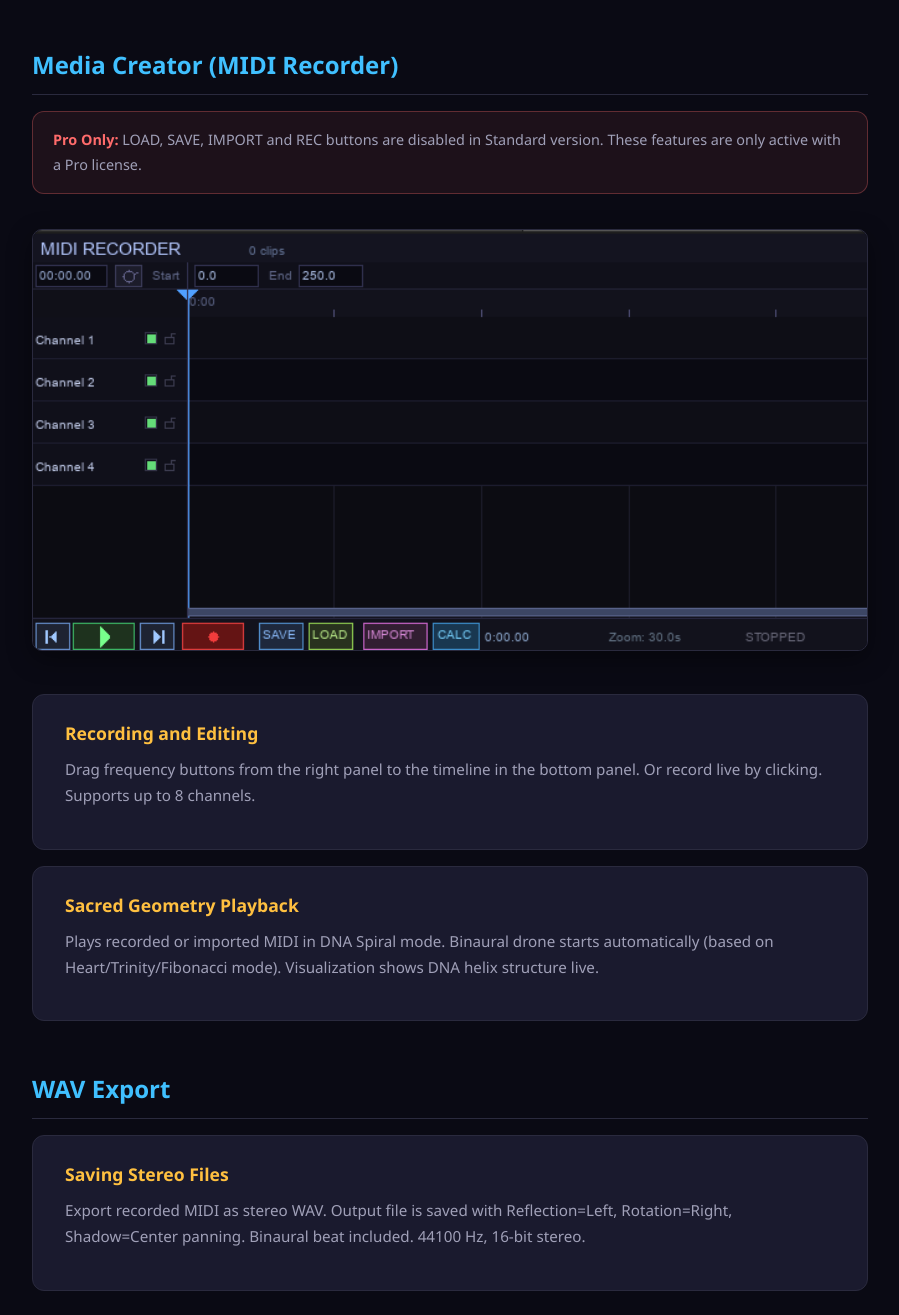
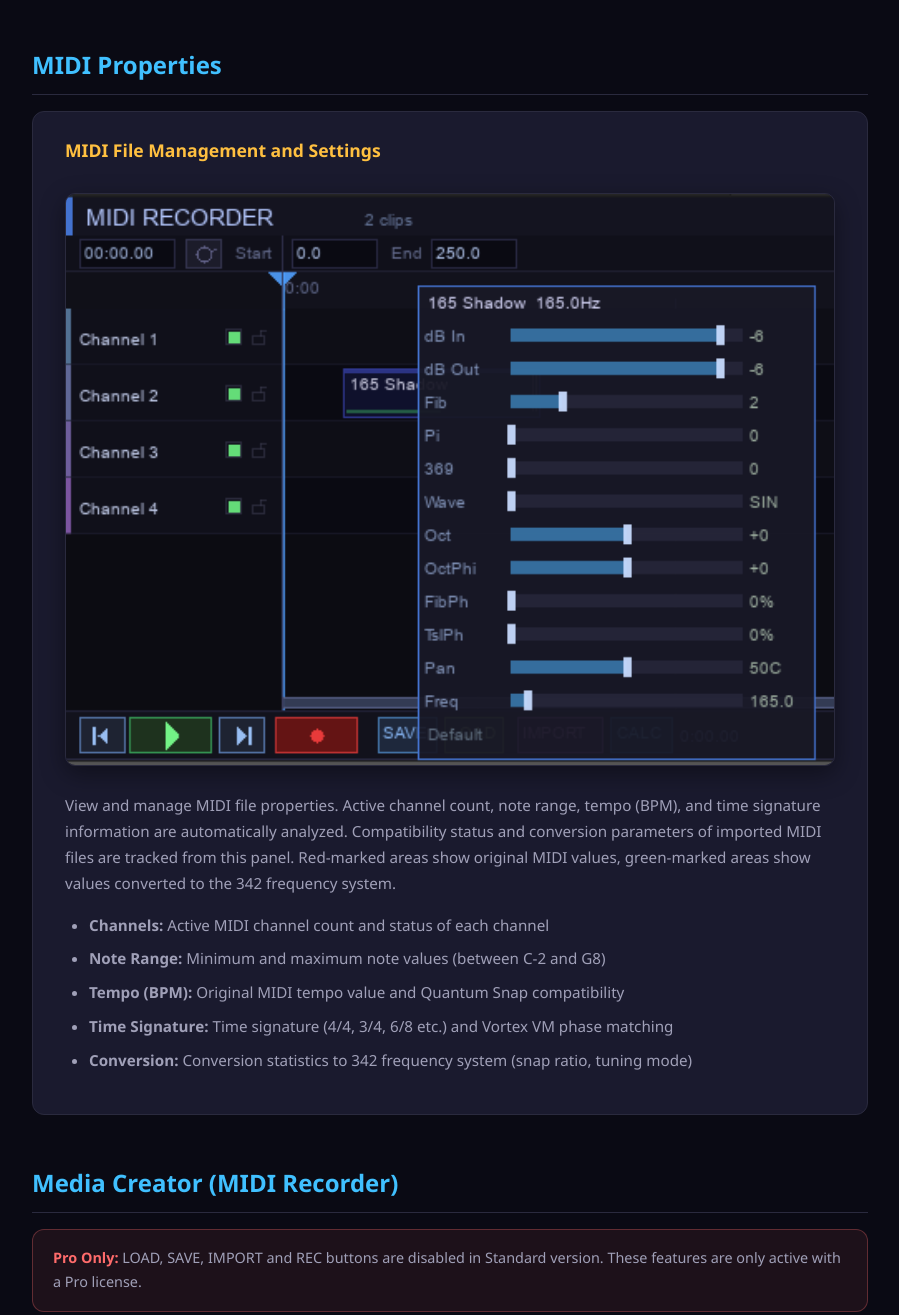
Before and after one commit to murattutu13th-debug/murattutu13th-debug.github.io, a plain HTML site: page guide.html in a window 1280 px wide. Shown: the part 3455-4770 px from the top of the page, without its empty margins (190-1089 px from the left). Drawn offline with Linux system fonts and the light colour scheme.

Commit message:
Add files via upload

```diff
--- a/guide.html
+++ b/guide.html
@@ -170,6 +170,22 @@
         <p data-tr="Brute-force optimizasyon: her notu 50 kutsal carpanla (phi, pi, e, sqrt turevleri) test eder. En yakin Avatar veya Shadow frekansina esleyen carpani secer. Sonucu FREQUENCY tabinda MUL sutununda gorebilirsiniz." data-en="Brute-force optimization: tests each note with 50 sacred multipliers (phi, pi, e, sqrt derivatives). Selects the multiplier that maps to the nearest Avatar or Shadow frequency. See the result in the MUL column of FREQUENCY tab.">Brute-force optimizasyon: her notu 50 kutsal carpanla (phi, pi, e, sqrt turevleri) test eder. En yakin Avatar veya Shadow frekansina esleyen carpani secer. Sonucu FREQUENCY tabinda MUL sutununda gorebilirsiniz.</p>
     </div>
 
+    <!-- MIDI PROPERTIES -->
+    <h2 data-tr="MIDI Ozellikleri" data-en="MIDI Properties">MIDI Properties <span class="std-badge">Standard + Pro</span></h2>
+
+    <div class="step-box">
+        <h3 data-tr="MIDI Dosya Yonetimi ve Ayarlari" data-en="MIDI File Management and Settings">MIDI File Management and Settings</h3>
+        <img src="images/midi_properties.png" alt="MIDI Properties Panel" class="screen-img">
+        <p data-tr="MIDI dosyalarinin ozelliklerini goruntuleyebilir ve yonetebilirsiniz. Aktif kanal sayisi, nota araligi, tempo (BPM) ve olcu bilgileri otomatik olarak analiz edilir. Import edilen MIDI dosyalarinin uyumluluk durumu ve donusum parametreleri bu panelden takip edilir. Kirmizi isaretli alanlar orijinal MIDI degerlerini, yesil isaretli alanlar 342 frekans sistemine donusturulmus degerleri gosterir." data-en="View and manage MIDI file properties. Active channel count, note range, tempo (BPM), and time signature information are automatically analyzed. Compatibility status and conversion parameters of imported MIDI files are tracked from this panel. Red-marked areas show original MIDI values, green-marked areas show values converted to the 342 frequency system.">View and manage MIDI file properties. Active channel count, note range, tempo (BPM), and time signature information are automatically analyzed. Compatibility status and conversion parameters of imported MIDI files are tracked from this panel. Red-marked areas show original MIDI values, green-marked areas show values converted to the 342 frequency system.</p>
+        <ul>
+            <li data-tr="<strong>Channels:</strong> Aktif MIDI kanal sayisi ve her kanalin durumu" data-en="<strong>Channels:</strong> Active MIDI channel count and status of each channel"><strong>Channels:</strong> Active MIDI channel count and status of each channel</li>
+            <li data-tr="<strong>Note Range:</strong> Minimum ve maksimum nota degerleri (C-2 ile G8 arasi)" data-en="<strong>Note Range:</strong> Minimum and maximum note values (between C-2 and G8)"><strong>Note Range:</strong> Minimum and maximum note values (between C-2 and G8)</li>
+            <li data-tr="<strong>Tempo (BPM):</strong> Orijinal MIDI tempo degeri ve Quantum Snap uyumlulugu" data-en="<strong>Tempo (BPM):</strong> Original MIDI tempo value and Quantum Snap compatibility"><strong>Tempo (BPM):</strong> Original MIDI tempo value and Quantum Snap compatibility</li>
+            <li data-tr="<strong>Time Signature:</strong> Olcu bilgisi (4/4, 3/4, 6/8 vb.) ve Vortex VM faz eslestirmesi" data-en="<strong>Time Signature:</strong> Time signature (4/4, 3/4, 6/8 etc.) and Vortex VM phase matching"><strong>Time Signature:</strong> Time signature (4/4, 3/4, 6/8 etc.) and Vortex VM phase matching</li>
+            <li data-tr="<strong>Conversion:</strong> 342 frekans sistemine donusum istatistikleri (snap orani, tuning modu)" data-en="<strong>Conversion:</strong> Conversion statistics to 342 frequency system (snap ratio, tuning mode)"><strong>Conversion:</strong> Conversion statistics to 342 frequency system (snap ratio, tuning mode)</li>
+        </ul>
+    </div>
+
     <!-- MIDI RECORDER -->
     <h2 data-tr="Media Creator (MIDI Recorder)" data-en="Media Creator (MIDI Recorder)">Media Creator (MIDI Recorder) <span class="pro-badge">PRO</span></h2>
 
```
Also changed, not shown: index.html (+11 -0 lines), images/midi_properties.png (added).
